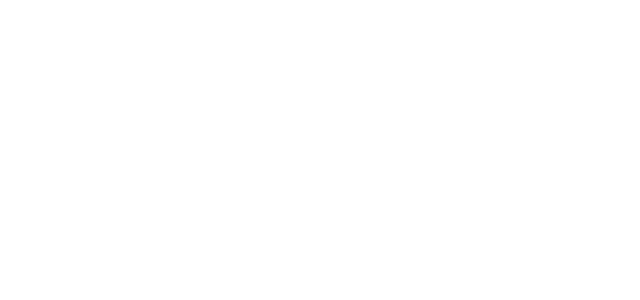
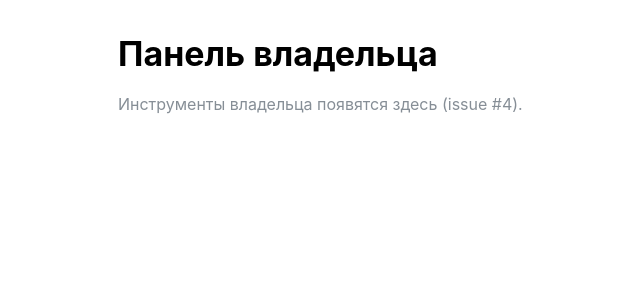
Before and after one commit to noname093pxg1gq678/ai-for-developers-project-386, a React (Vite) app in the folder frontend/: page /admin in a window 1280 px wide. Before the commit this address had no page. Shown: the top 300 px of the page, without its empty margins (178-818 px from the left). Built offline with nearby package versions, Linux system fonts and the light colour scheme.

Commit message:
feat(frontend): задекларировать маршрут /admin заглушкой

```diff
--- a/frontend/src/App.tsx
+++ b/frontend/src/App.tsx
@@ -2,6 +2,7 @@ import "@mantine/core/styles.css";
 
 import { BrowserRouter, Route, Routes } from "react-router-dom";
 import { MantineProvider } from "@mantine/core";
+import AdminPage from "./pages/AdminPage";
 import BookingPage from "./pages/BookingPage";
 import PublicPage from "./pages/PublicPage";
 
@@ -9,6 +10,7 @@ export function AppRoutes() {
   return (
     <Routes>
       <Route path="/" element={<PublicPage />} />
+      <Route path="/admin" element={<AdminPage />} />
       <Route path="/book/:typeId" element={<BookingPage />} />
     </Routes>
   );
--- /dev/null
+++ b/frontend/src/pages/AdminPage.tsx
@@ -0,0 +1,14 @@
+import { Container, Text, Title } from "@mantine/core";
+
+// Заглушка маршрута из спеки поверхностей (issue #3, ADR 0001);
+// реализация панели владельца - issue #4.
+export default function AdminPage() {
+  return (
+    <Container size="sm" py="xl">
+      <Title order={1}>Панель владельца</Title>
+      <Text c="dimmed" mt="md">
+        Инструменты владельца появятся здесь (issue #4).
+      </Text>
+    </Container>
+  );
+}
```
Also changed, not shown: 1 other file (tests, documents, lock files or other folders).
